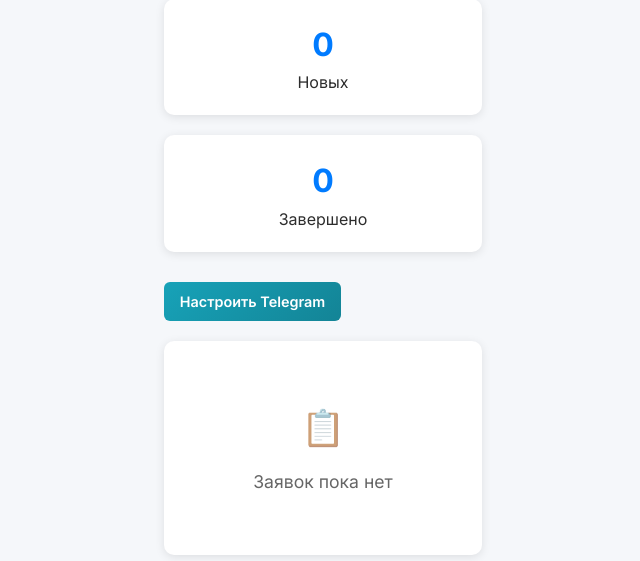
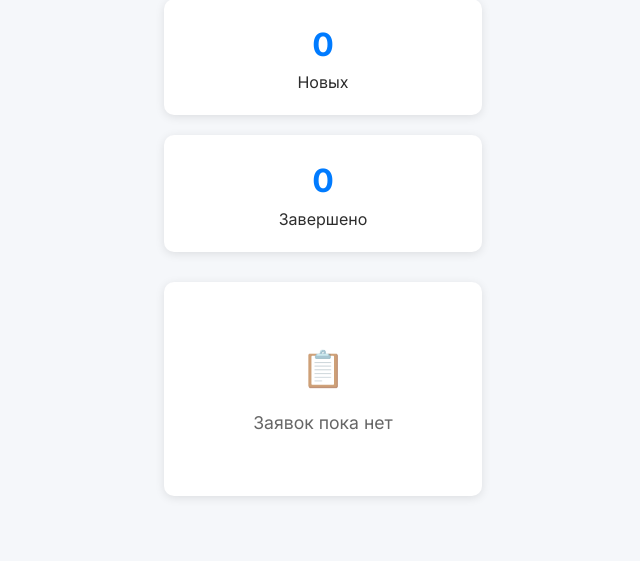
Before and after one commit to Vitalyevich96/flask-app, a Flask app: page /admin in a window 1280 px wide. Shown: the part 343-904 px from the top of the page, without its empty margins (317-957 px from the left). Run offline with Flask 3, Linux system fonts and the light colour scheme; the visitor is signed in with stand-in values (Sample User, id 1).

Commit message:
Update admin.html

```diff
--- a/templates/admin.html
+++ b/templates/admin.html
@@ -290,15 +290,6 @@
     </div>
 </div>
 
-<div class="admin-controls">
-    <div class="filters">
-        <a href="/admin/setup-telegram-webhook" class="btn-small btn-info"
-           onclick="return confirm('Настроить webhook для Telegram?')">
-            Настроить Telegram
-        </a>
-    </div>
-</div>
-
 {% if requests %}
 <table class="requests-table">
     <thead>
```
